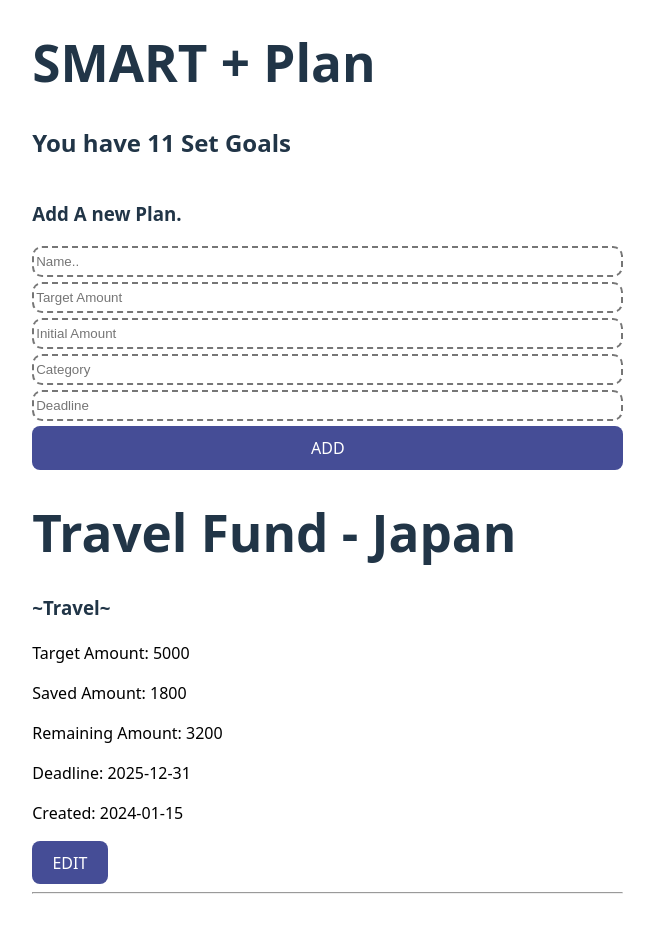
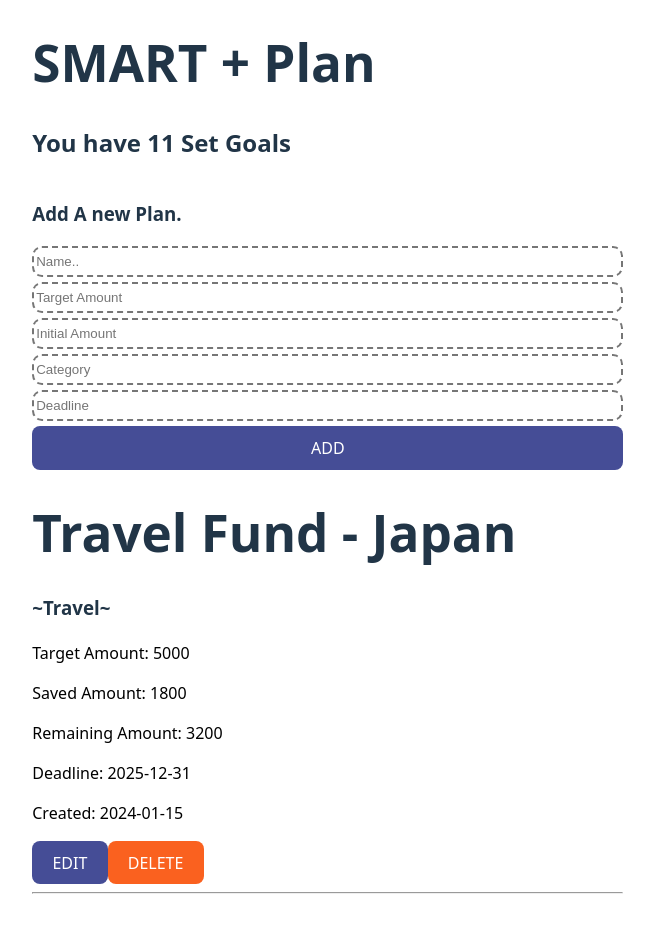
Before and after one commit to Bessmack/React-Code-Challenge-2, a React (Vite) app: page / in a window 1280 px wide. Shown: the top 935 px of the page, without its empty margins (325-979 px from the left). Built offline with nearby package versions, Linux system fonts and the light colour scheme; data requests are answered from the project's data file.

Commit message:
Added Delete buttons and also added the delete functionality inside the InitialDisplay component

```diff
--- a/src/InitialDisplay.jsx
+++ b/src/InitialDisplay.jsx
@@ -57,6 +57,15 @@ function InitialDisplay(){
             } );
     }
 
+    function handleDelete(goalId){
+        fetch(`${baseUrl}/${goalId}`, {
+            method: 'DELETE'
+        })
+            .then(()=>{
+                setGoals(goals.filter(goal => goal.id !== goalId));
+            })
+    }
+
 
     return(
         <>
@@ -83,6 +92,7 @@ function InitialDisplay(){
                             <p>Deadline: {goal.deadline}</p>
                             <p>Created: {goal.createdAt}</p>
                             <button onClick={()=> startEditing(goal) }>EDIT</button>
+                            <button id="delete" onClick={()=> handleDelete(goal.id) }>DELETE</button>
                             <hr />
                         </>
                     ) }
--- a/src/index.css
+++ b/src/index.css
@@ -67,3 +67,6 @@ button:active {
 #form{
   display: grid;
 }
+#delete{
+  background-color: rgb(250, 97, 31);
+}
```
